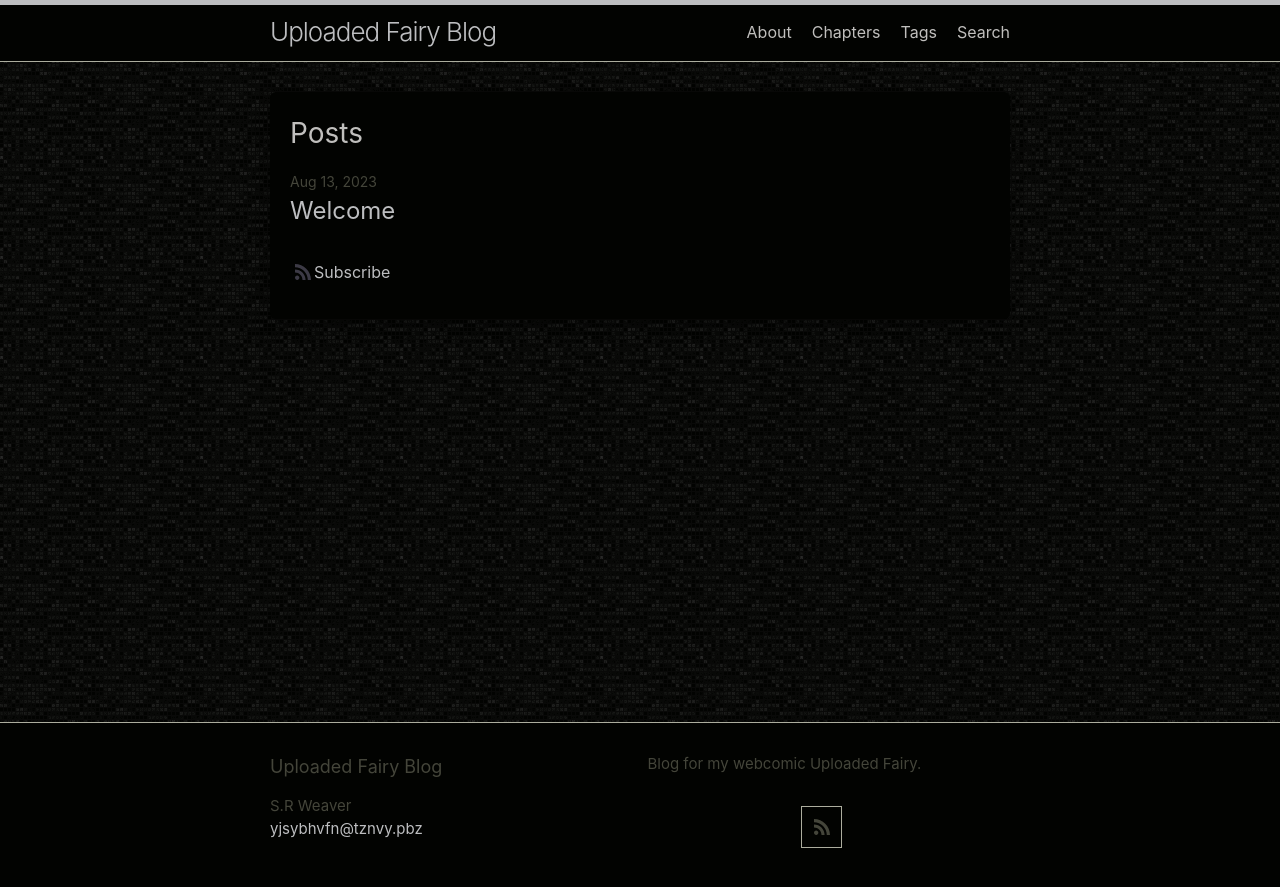
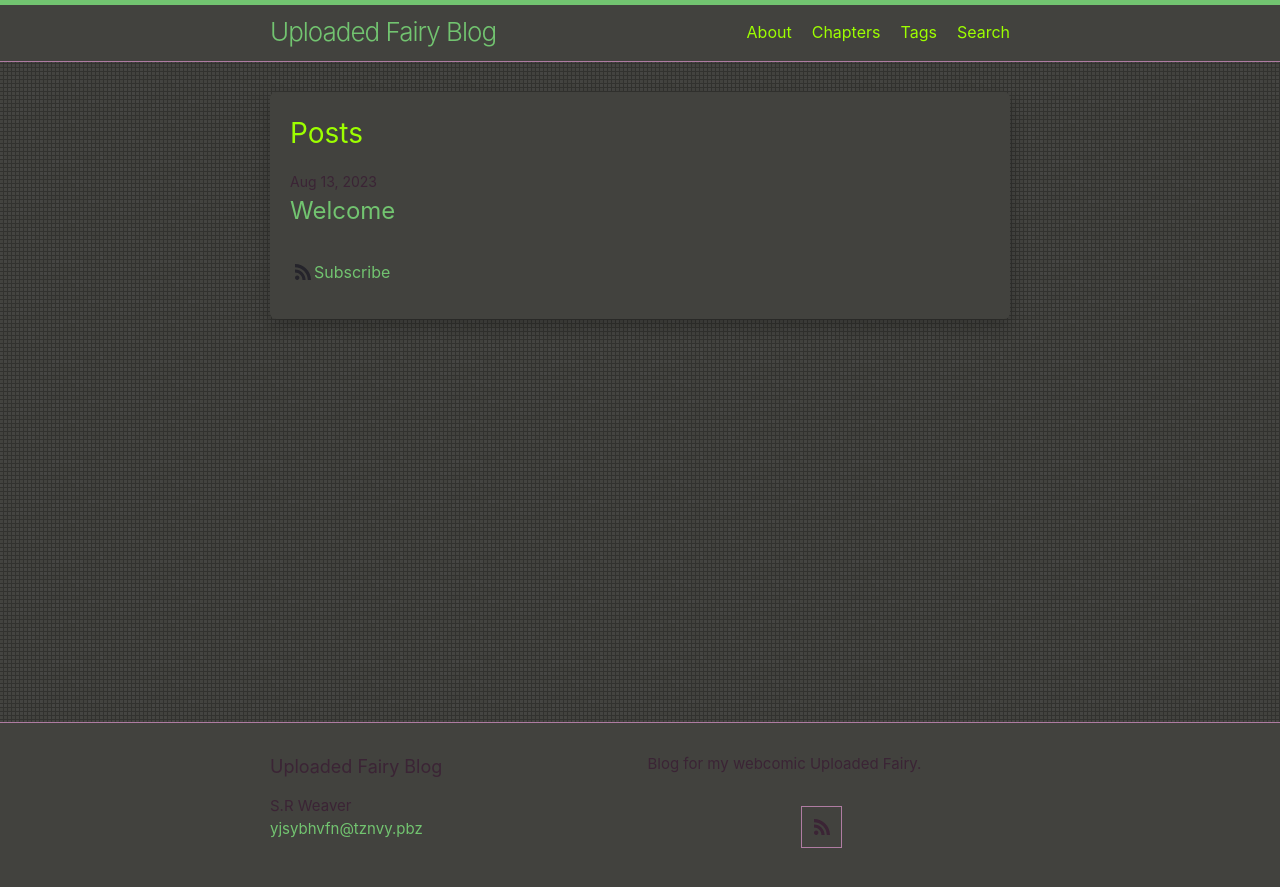
Before and after one commit to LWFlouisa/UFBlog, a Jekyll site: the page built from index.md, in a window 1280 px wide. Shown: the top 887 px of the page. Built offline with Jekyll 4.4.1, drawn with Linux system fonts in a browser that asks for light colours.

Commit message:
Update minima.scss

```diff
--- a/_sass/minima.scss
+++ b/_sass/minima.scss
@@ -10,14 +10,14 @@ $base-line-height: 1.5 !default;
 
 $spacing-unit:     30px !default;
 
-$text-color:       #C0BFBD !default;
-$background-color: #020301 !default;
-$brand-color:      #BDBEC0 !default; // Twitter Blue
+$text-color:       #9dff00 !default;
+$background-color: #42423e !default;
+$brand-color:      #72c470 !default; // Twitter Blue
 
-$grey-color:       #44453A !default;
+$grey-color:       #3b2435 !default;
 $grey-color-light: lighten($grey-color, 40%) !default;
 $grey-color-dark:  darken($grey-color, 25%) !default;
-$orange-color:     #3C3A45 !default;
+$orange-color:     #25242b !default;
 $table-text-align: left !default;
 
 // Width of the content area
```
